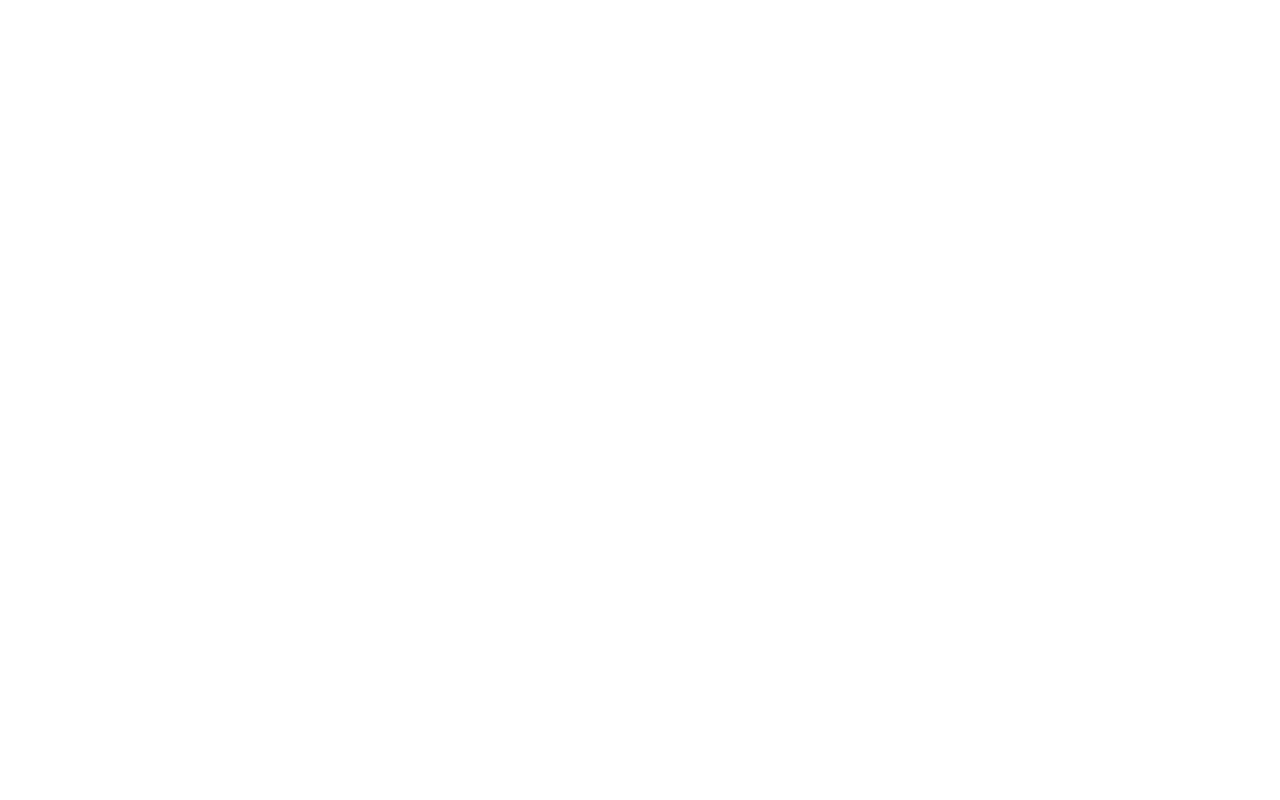
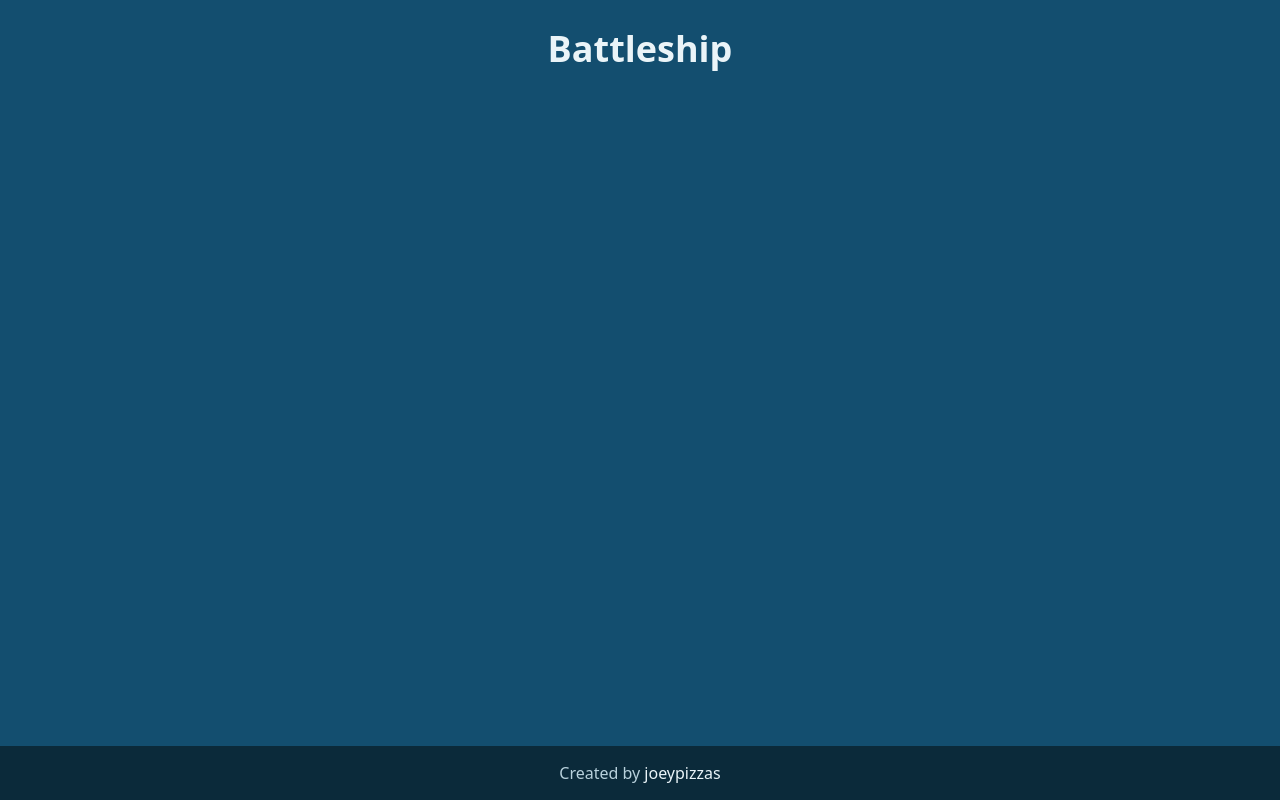
Before and after one commit to joeypizzas/battleship, a website built with webpack: page src/template.html in a window 1280 px wide. Built offline with nearby package versions, Linux system fonts and the light colour scheme.

Commit message:
Added high level sections and style to test color scheme

```diff
--- a/src/style.css
+++ b/src/style.css
@@ -1 +1,85 @@
 /* Battleship css style */
+
+:root {
+  /* Backgrounds */
+  --bg-water-deep: #0b2a3a;
+  --bg-water-mid: #134e6f;
+  --bg-water-light: #1f6f8b;
+
+  /* Grids & borders */
+  --grid-border: #2e5e73;
+
+  /* Game pieces */
+  --ship-color: #8fafbf;
+  --hit-color: #e63946;
+  --miss-color: #b0bec5;
+
+  /* Interaction states */
+  --hover-color: #2a8fb8;
+  --disabled-color: #3a4f5a;
+
+  /* Text */
+  --text-primary: #eaf4f8;
+  --text-secondary: #b8d1dc;
+}
+
+html,
+body {
+  margin: 0;
+  padding: 0;
+  width: 100%;
+  height: 100%;
+  font-family:
+    system-ui,
+    -apple-system,
+    BlinkMacSystemFont,
+    "Segoe UI",
+    Roboto,
+    "Helvetica Neue",
+    Arial,
+    sans-serif;
+}
+
+#main-container {
+  display: flex;
+  flex-direction: column;
+  width: 100%;
+  height: 100%;
+}
+
+#header {
+  display: flex;
+  justify-content: center;
+  align-items: center;
+  padding: 1.5rem;
+  font-size: 2.25rem;
+  font-weight: 700;
+  background-color: var(--bg-water-mid);
+  color: var(--text-primary);
+}
+
+#game-area {
+  flex: 1;
+  background-color: var(--bg-water-mid);
+}
+
+#footer {
+  display: flex;
+  justify-content: center;
+  align-items: center;
+  padding: 1rem;
+  background-color: var(--bg-water-deep);
+}
+
+#footer-text {
+  color: var(--text-secondary);
+}
+
+a {
+  text-decoration: none;
+  color: var(--text-primary);
+}
+
+a:hover {
+  color: var(--hover-color);
+}
--- a/src/template.html
+++ b/src/template.html
@@ -5,5 +5,22 @@
     <meta name="viewport" content="width=device-width, initial-scale=1.0" />
     <title>Battleship</title>
   </head>
-  <body></body>
+  <body>
+    <div id="main-container">
+      <div id="header">Battleship</div>
+      <div id="game-area"></div>
+      <div id="footer">
+        <div id="footer-text">
+          Created by
+          <a
+            href="https://github.com/joeypizzas"
+            target="_blank"
+            rel="noopener noreferrer"
+          >
+            joeypizzas</a
+          >
+        </div>
+      </div>
+    </div>
+  </body>
 </html>
```
